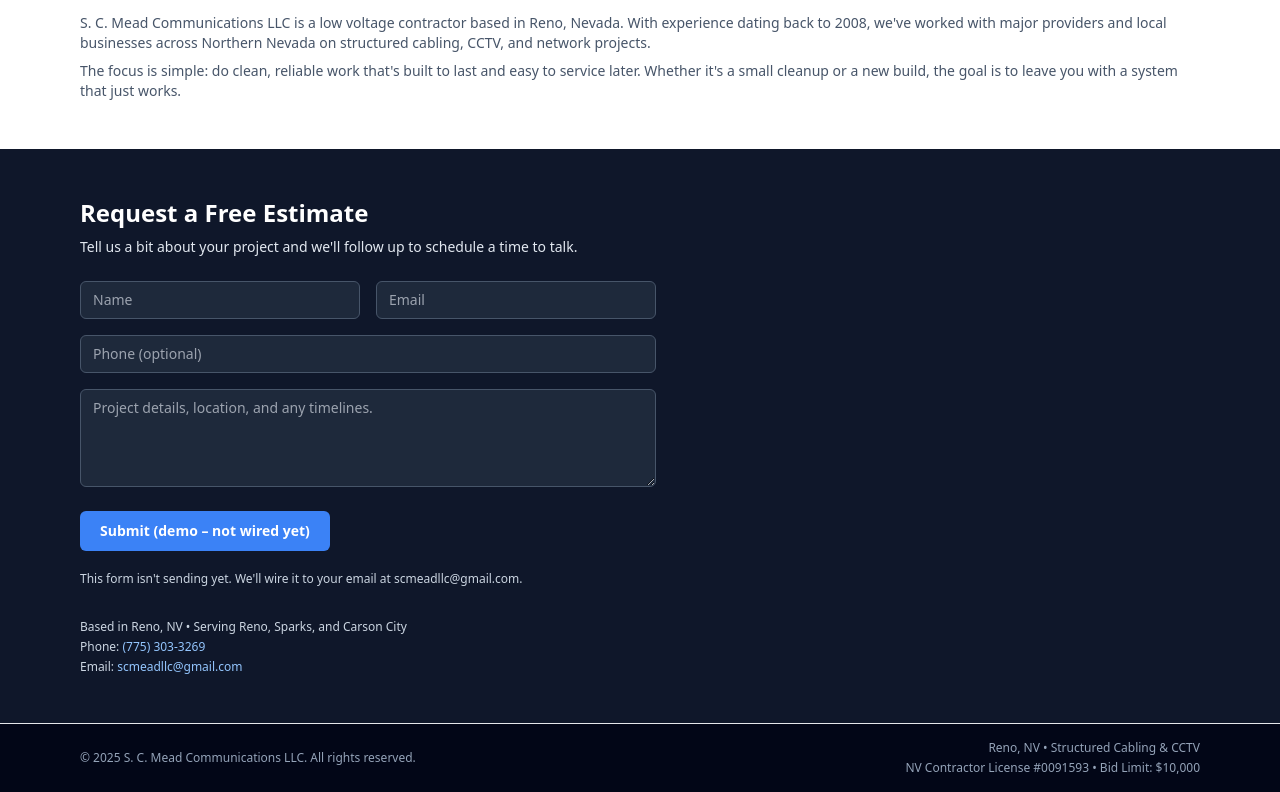
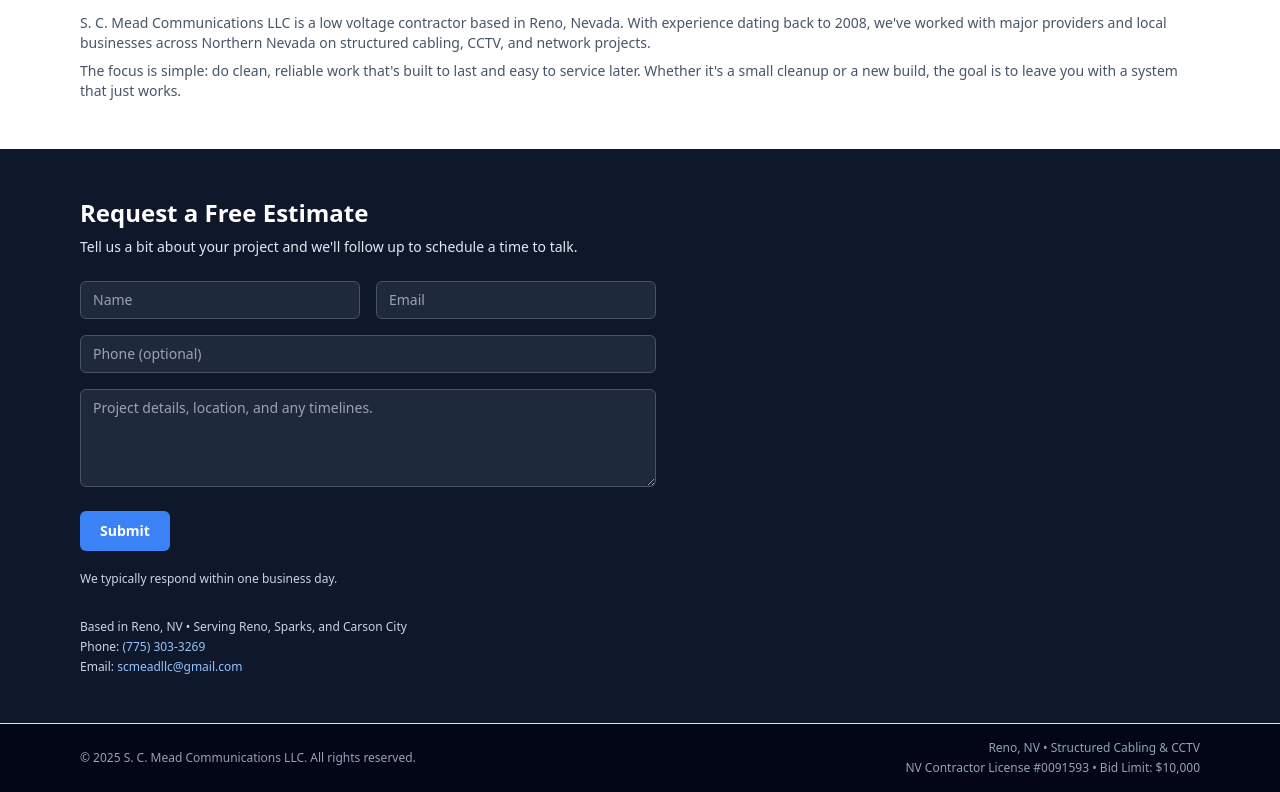
Before and after one commit to scmeadllc/SCMeadCommunications, a Next.js app: page / in a window 1280 px wide. Shown: the part 930-1722 px from the top of the page. Built offline with nearby package versions, Linux system fonts and the light colour scheme.

Commit message:
Update page.jsx

```diff
--- a/app/page.jsx
+++ b/app/page.jsx
@@ -149,6 +149,7 @@ export default function Home() {
       </section>
 
       {/* Contact */}
+         {/* Contact */}
       <section id="contact" className="bg-slate-900 text-white">
         <div className="mx-auto max-w-6xl px-4 py-12">
           <h2 className="text-2xl font-bold">Request a Free Estimate</h2>
@@ -156,40 +157,52 @@ export default function Home() {
             Tell us a bit about your project and we&apos;ll follow up to schedule a time to talk.
           </p>
 
-          <form className="mt-6 grid gap-4 md:max-w-xl">
+          <form
+            className="mt-6 grid gap-4 md:max-w-xl"
+            action="https://formspree.io/f/xgvqggod"
+            method="POST"
+          >
             <div className="grid gap-4 md:grid-cols-2">
               <input
                 type="text"
+                name="name"
                 placeholder="Name"
                 className="rounded-md border border-slate-600 bg-slate-800 px-3 py-2 text-sm outline-none focus:border-blue-400"
                 required
               />
               <input
                 type="email"
+                name="email"
                 placeholder="Email"
                 className="rounded-md border border-slate-600 bg-slate-800 px-3 py-2 text-sm outline-none focus:border-blue-400"
                 required
               />
             </div>
+
             <input
               type="tel"
+              name="phone"
               placeholder="Phone (optional)"
               className="rounded-md border border-slate-600 bg-slate-800 px-3 py-2 text-sm outline-none focus:border-blue-400"
             />
+
             <textarea
+              name="message"
               placeholder="Project details, location, and any timelines."
               rows={4}
               className="rounded-md border border-slate-600 bg-slate-800 px-3 py-2 text-sm outline-none focus:border-blue-400"
               required
             />
+
             <button
               type="submit"
               className="mt-2 inline-flex w-fit items-center justify-center rounded-md bg-blue-500 px-5 py-2.5 text-sm font-semibold text-white hover:bg-blue-400"
             >
-              Submit (demo – not wired yet)
+              Submit
             </button>
+
             <p className="mt-1 text-xs text-slate-300">
-              This form isn&apos;t sending yet. We&apos;ll wire it to your email at scmeadllc@gmail.com.
+              We typically respond within one business day.
             </p>
           </form>
 
@@ -211,6 +224,7 @@ export default function Home() {
         </div>
       </section>
 
+
       {/* Footer */}
       <footer className="border-t bg-slate-950">
         <div className="mx-auto flex max-w-6xl flex-col gap-2 px-4 py-4 text-xs text-slate-400 md:flex-row md:items-center md:justify-between">
```
